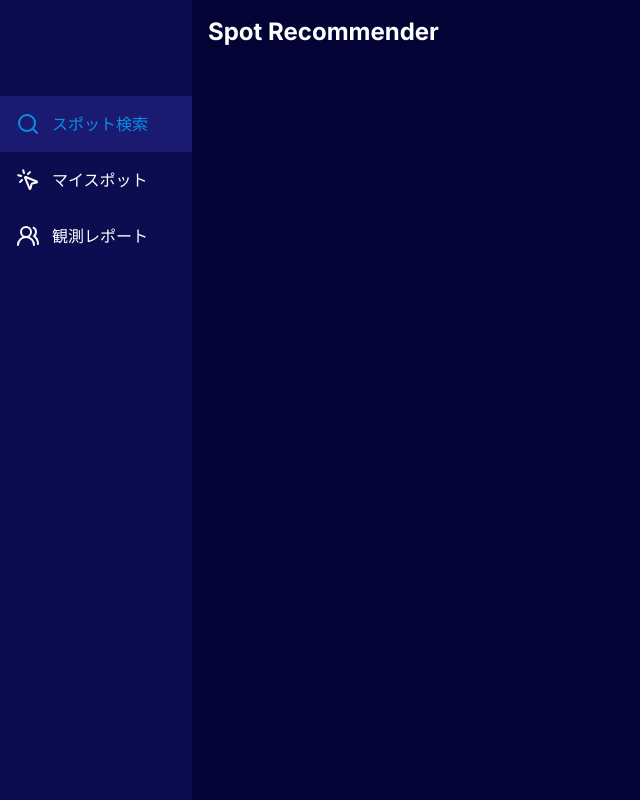
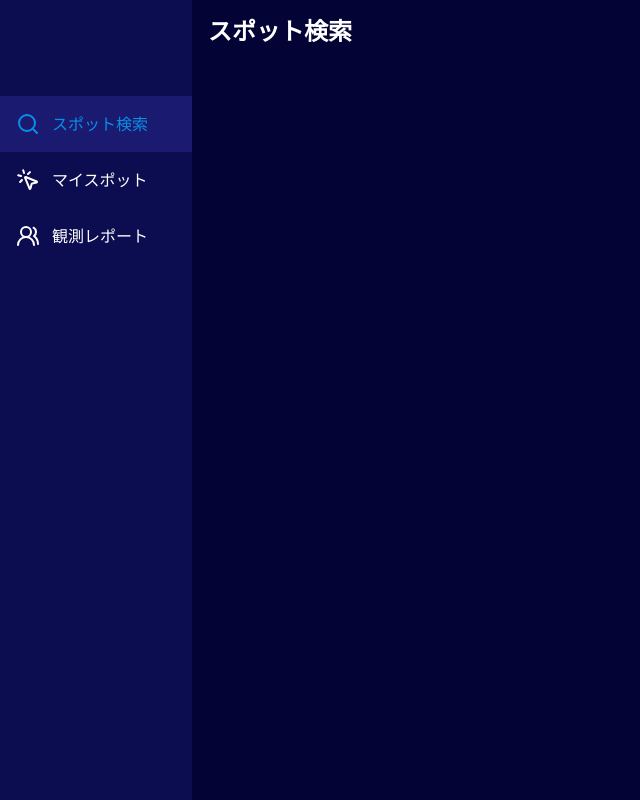
Before and after one commit to ShotaSasaki-HU/satellite-spotter, a Next.js app in the folder src/frontend/: page / in a window 1280 px wide. Shown: the whole page, without its empty margins (0-640 px from the left). Built offline with nearby package versions, Linux system fonts and the light colour scheme.

Commit message:
update: 軽微な修正

```diff
--- a/src/frontend/src/app/globals.css
+++ b/src/frontend/src/app/globals.css
@@ -4,7 +4,7 @@
 @theme {
   --color-bg-primary: #0C0C50; /* ブランドカラー */
   --color-bg-primary-active: #1B1A71;
-  --color-bg-primary-hover: #10105A;
+  --color-bg-primary-hover: #141361;
   --color-bg-secondary: #030435;
   --color-text-primary: #FFFFFF;
   --color-text-muted: #9CA3AF;
--- a/src/frontend/src/app/my-spot/page.tsx
+++ b/src/frontend/src/app/my-spot/page.tsx
@@ -1,7 +1,7 @@
 export default function MySpotObserverPage() {
     return (
         <div>
-            <h1 className="text-2xl font-bold">My Spot Observer</h1>
+            <h1 className="text-2xl font-bold">マイスポット</h1>
         </div>
     )
 }
--- a/src/frontend/src/app/page.tsx
+++ b/src/frontend/src/app/page.tsx
@@ -1,7 +1,7 @@
 export default function SpotRecommenderPage() {
   return (
     <div>
-      <h1 className="text-2xl font-bold">Spot Recommender</h1>
+      <h1 className="text-2xl font-bold">スポット検索</h1>
     </div>
   );
 }
--- a/src/frontend/src/app/report/page.tsx
+++ b/src/frontend/src/app/report/page.tsx
@@ -1,7 +1,7 @@
 export default function ReportPage() {
     return (
         <div>
-            <h1 className="text-2xl font-bold">Observation Report</h1>
+            <h1 className="text-2xl font-bold">観測レポート</h1>
             <p>Coming Soon...</p>
         </div>
     )
```
